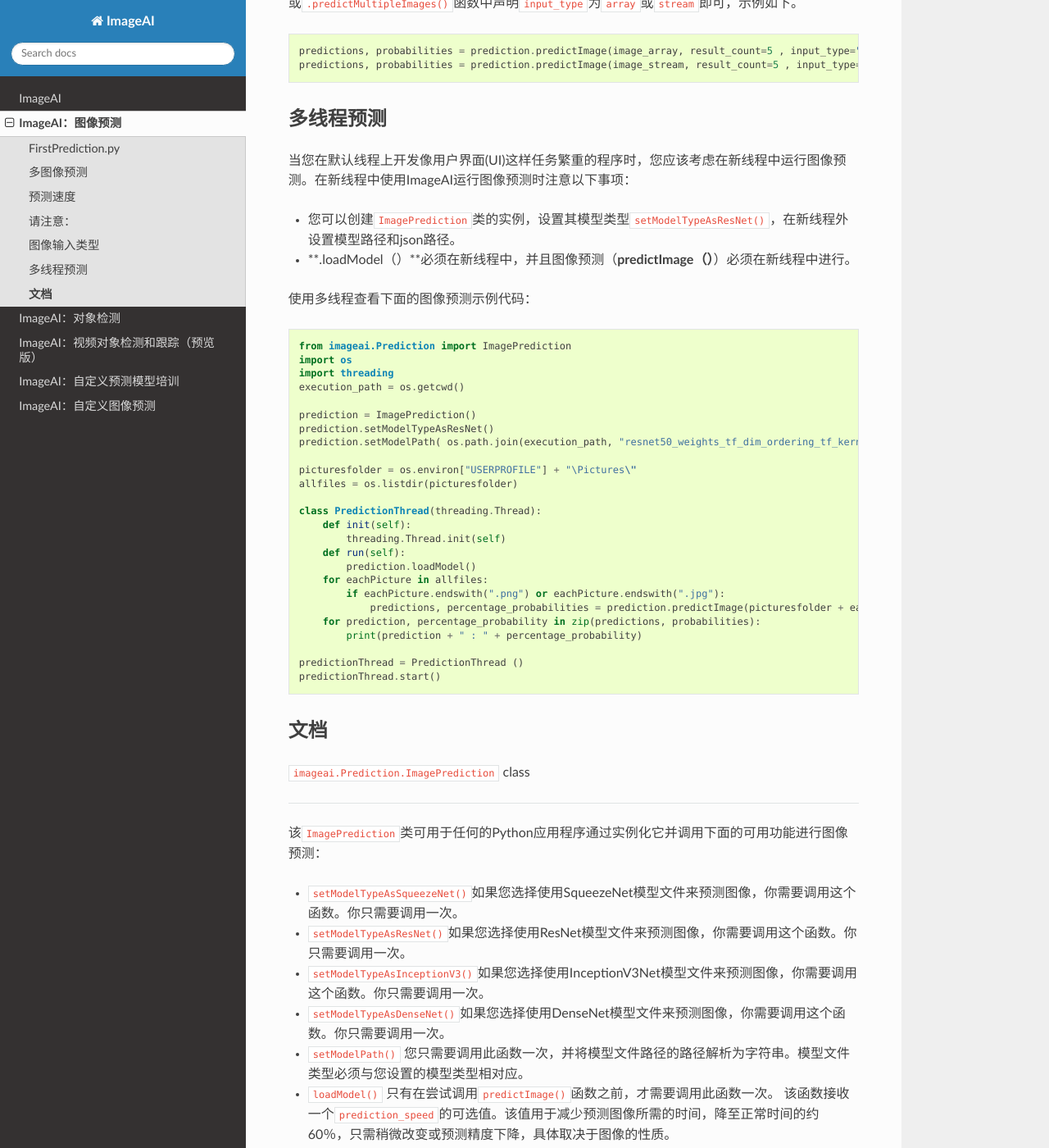
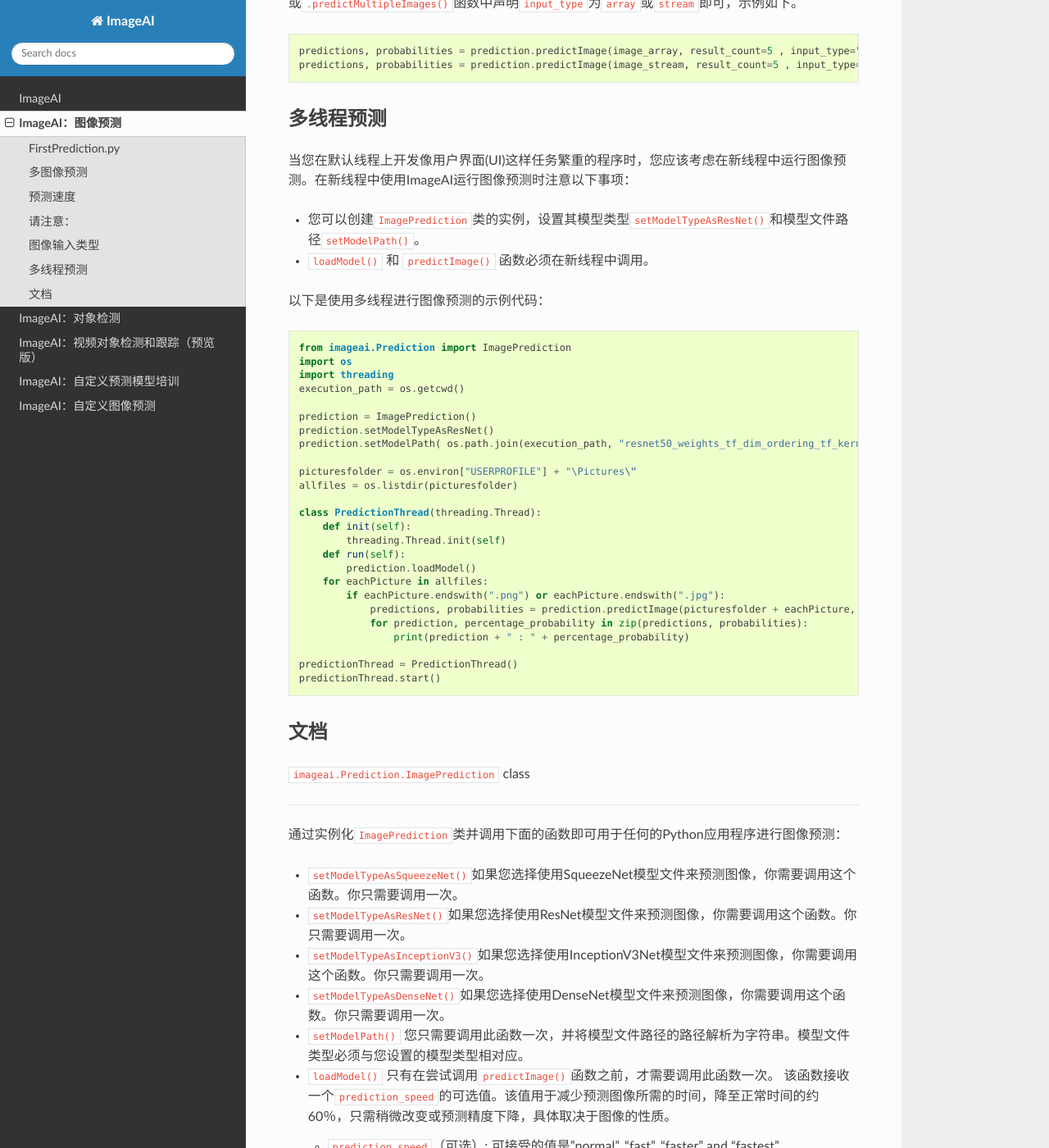
Before and after one commit to kangvcar/ImageAI_docs, a Sphinx documentation site: the page built from source/ImageAI_Image_Prediction.md, in a window 1280 px wide and 1400 px high, scrolled down 6748 px. Shown: the whole window at 82% size. Built offline with Sphinx 7.4.7 and the Read the Docs theme 2.0.0, drawn with Linux system fonts in a browser that asks for light colours.

Commit message:
modify imageai_image_prediction

````diff
--- a/source/ImageAI_Image_Prediction.md
+++ b/source/ImageAI_Image_Prediction.md
@@ -264,10 +264,10 @@ predictions, probabilities = prediction.predictImage(image_stream, result_count=
 
 当您在默认线程上开发像用户界面(UI)这样任务繁重的程序时，您应该考虑在新线程中运行图像预测。在新线程中使用ImageAI运行图像预测时注意以下事项：
 
-- 您可以创建`ImagePrediction`类的实例，设置其模型类型`setModelTypeAsResNet()`，在新线程外设置模型路径和json路径。
-- **.loadModel（）**必须在新线程中，并且图像预测（**predictImage（）**）必须在新线程中进行。
+- 您可以创建`ImagePrediction`类的实例，设置其模型类型`setModelTypeAsResNet()`和模型文件路径`setModelPath()`。
+- `loadModel()` 和 `predictImage()` 函数必须在新线程中调用。
 
-使用多线程查看下面的图像预测示例代码：
+以下是使用多线程进行图像预测的示例代码：
 
 ```
 from imageai.Prediction import ImagePrediction
@@ -289,21 +289,21 @@ class PredictionThread(threading.Thread):
         prediction.loadModel()
     for eachPicture in allfiles:
         if eachPicture.endswith(".png") or eachPicture.endswith(".jpg"):
-            predictions, percentage_probabilities = prediction.predictImage(picturesfolder + eachPicture, result_count=1)
-    for prediction, percentage_probability in zip(predictions, probabilities):
-        print(prediction + " : " + percentage_probability)
+            predictions, probabilities = prediction.predictImage(picturesfolder + eachPicture, result_count=1)
+            for prediction, percentage_probability in zip(predictions, probabilities):
+                print(prediction + " : " + percentage_probability)
 
-predictionThread = PredictionThread ()
+predictionThread = PredictionThread()
 predictionThread.start()
 ```
 
-### [](#documentation)**文档**
+### 文档
 
 `imageai.Prediction.ImagePrediction` class
 
 * * *
 
-该`ImagePrediction`类可用于任何的Python应用程序通过实例化它并调用下面的可用功能进行图像预测：
+通过实例化`ImagePrediction`类并调用下面的函数即可用于任何的Python应用程序进行图像预测：
 
 - `setModelTypeAsSqueezeNet()`如果您选择使用SqueezeNet模型文件来预测图像，你需要调用这个函数。你只需要调用一次。
 - `setModelTypeAsResNet()`如果您选择使用ResNet模型文件来预测图像，你需要调用这个函数。你只需要调用一次。
````
Also changed, not shown: source/ImageAI.md (+12 -12 lines).
